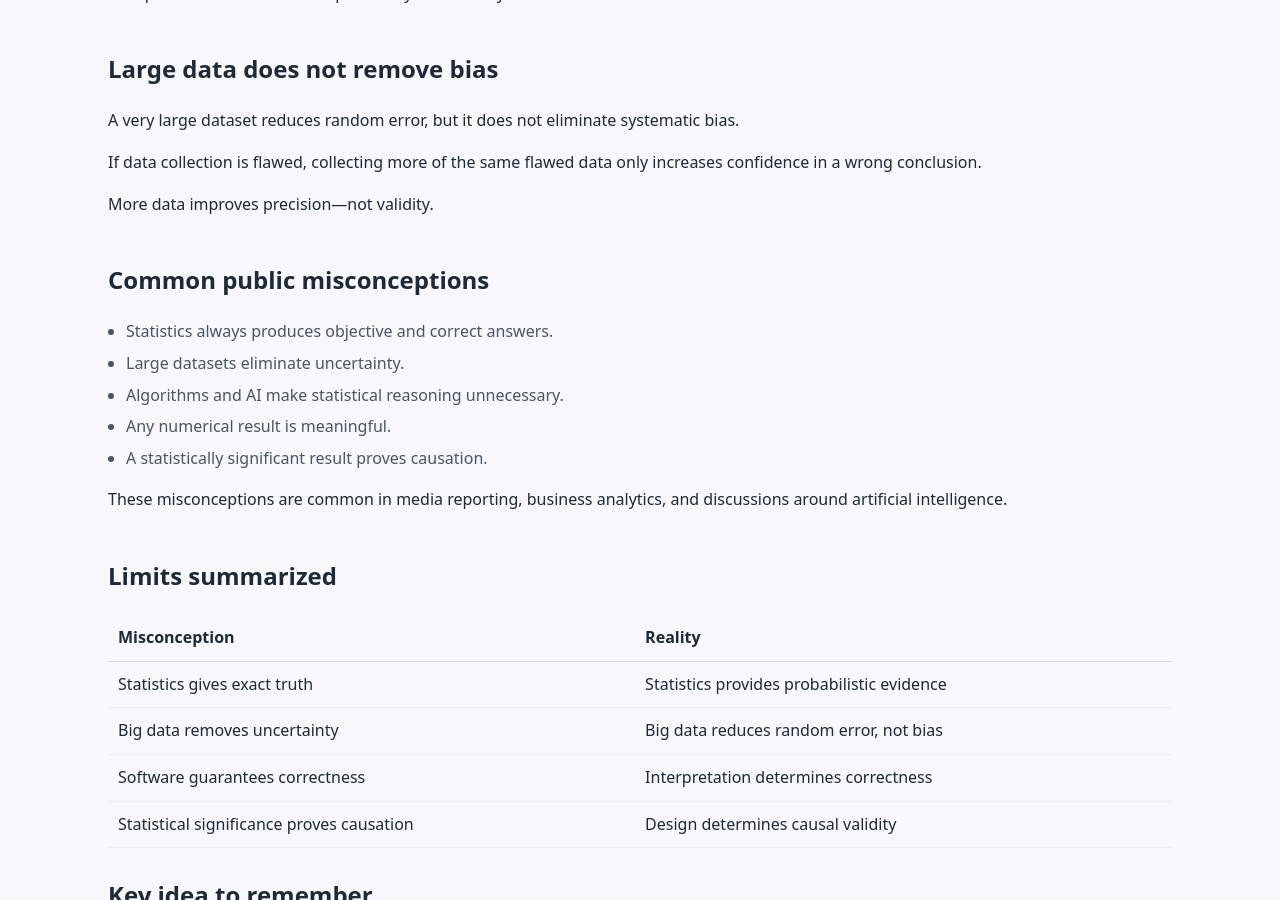
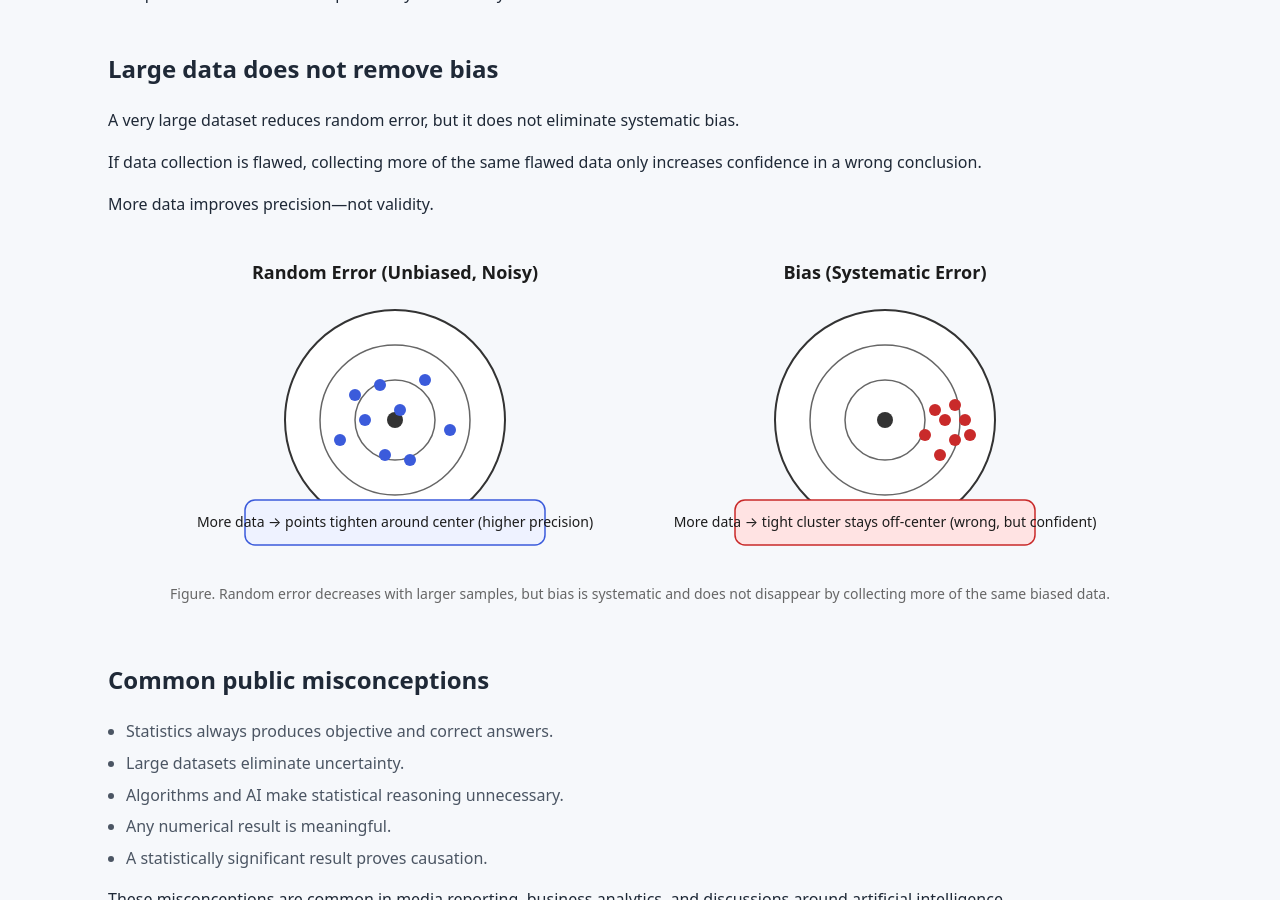
Before and after one commit to ammar-homaida-statistics/easystatisticsacademy, a Jekyll site: the page built from foundations/what-statistics-is-not/index.md, in a window 1280 px wide and 900 px high, scrolled down 2152 px. Built offline with Jekyll 4.4.1, drawn with Linux system fonts in a browser that asks for light colours.

Commit message:
Add SVG diagram for random error and bias
Added an SVG diagram illustrating the concepts of random error and bias in statistics.

```diff
--- a/foundations/what-statistics-is-not/index.md
+++ b/foundations/what-statistics-is-not/index.md
@@ -189,6 +189,67 @@ lesson_order: 2
     <p>
       More data improves precision—not validity.
     </p>
+    <div style="margin:28px 0; text-align:center;">
+  <svg width="100%" height="320" viewBox="0 0 980 320" xmlns="http://www.w3.org/2000/svg">
+
+    <!-- Titles -->
+    <text x="245" y="34" text-anchor="middle" font-size="18" font-weight="700" fill="#1c1c1c">
+      Random Error (Unbiased, Noisy)
+    </text>
+    <text x="735" y="34" text-anchor="middle" font-size="18" font-weight="700" fill="#1c1c1c">
+      Bias (Systematic Error)
+    </text>
+
+    <!-- Targets -->
+    <circle cx="245" cy="175" r="110" fill="#ffffff" stroke="#333" stroke-width="2"/>
+    <circle cx="245" cy="175" r="75" fill="none" stroke="#666" stroke-width="1.5"/>
+    <circle cx="245" cy="175" r="40" fill="none" stroke="#666" stroke-width="1.5"/>
+    <circle cx="245" cy="175" r="8" fill="#333"/>
+
+    <circle cx="735" cy="175" r="110" fill="#ffffff" stroke="#333" stroke-width="2"/>
+    <circle cx="735" cy="175" r="75" fill="none" stroke="#666" stroke-width="1.5"/>
+    <circle cx="735" cy="175" r="40" fill="none" stroke="#666" stroke-width="1.5"/>
+    <circle cx="735" cy="175" r="8" fill="#333"/>
+
+    <!-- Random error points (scattered around center) -->
+    <circle cx="205" cy="150" r="6" fill="#3b5bdb"/>
+    <circle cx="275" cy="135" r="6" fill="#3b5bdb"/>
+    <circle cx="235" cy="210" r="6" fill="#3b5bdb"/>
+    <circle cx="300" cy="185" r="6" fill="#3b5bdb"/>
+    <circle cx="190" cy="195" r="6" fill="#3b5bdb"/>
+    <circle cx="250" cy="165" r="6" fill="#3b5bdb"/>
+    <circle cx="230" cy="140" r="6" fill="#3b5bdb"/>
+    <circle cx="260" cy="215" r="6" fill="#3b5bdb"/>
+    <circle cx="215" cy="175" r="6" fill="#3b5bdb"/>
+
+    <!-- Bias points (cluster away from center) -->
+    <circle cx="790" cy="210" r="6" fill="#c92a2a"/>
+    <circle cx="805" cy="195" r="6" fill="#c92a2a"/>
+    <circle cx="775" cy="190" r="6" fill="#c92a2a"/>
+    <circle cx="795" cy="175" r="6" fill="#c92a2a"/>
+    <circle cx="815" cy="175" r="6" fill="#c92a2a"/>
+    <circle cx="785" cy="165" r="6" fill="#c92a2a"/>
+    <circle cx="805" cy="160" r="6" fill="#c92a2a"/>
+    <circle cx="820" cy="190" r="6" fill="#c92a2a"/>
+
+    <!-- Labels under each target -->
+    <rect x="95" y="255" width="300" height="45" rx="10" fill="#eef2ff" stroke="#3b5bdb" stroke-width="1.5"/>
+    <text x="245" y="282" text-anchor="middle" font-size="14" fill="#1c1c1c">
+      More data → points tighten around center (higher precision)
+    </text>
+
+    <rect x="585" y="255" width="300" height="45" rx="10" fill="#ffe3e3" stroke="#c92a2a" stroke-width="1.5"/>
+    <text x="735" y="282" text-anchor="middle" font-size="14" fill="#1c1c1c">
+      More data → tight cluster stays off-center (wrong, but confident)
+    </text>
+
+  </svg>
+
+  <p style="font-size:14px; color:#666; margin-top:10px;">
+    Figure. Random error decreases with larger samples, but bias is systematic and does not disappear by collecting more of the same biased data.
+  </p>
+</div>
+
   </div>
 </section>
 
```
